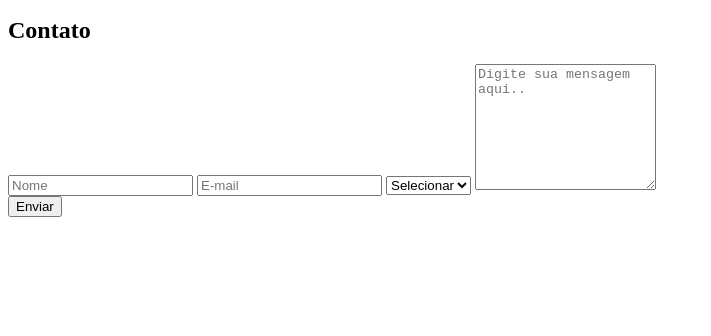
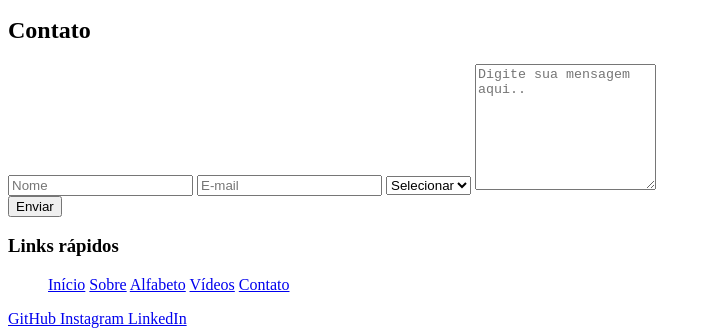
Before and after one commit to HipnosM/projeto-html-css-fsm3, a plain HTML site: page index.html in a window 1280 px wide. Shown: the part 3367-3703 px from the top of the page, without its empty margins (0-711 px from the left). Before the commit the page ends 3592 px from the top, so only its background shows below. Drawn offline with Linux system fonts and the light colour scheme.

Commit message:
feat: criado o footer

```diff
--- a/index.html
+++ b/index.html
@@ -202,7 +202,7 @@
 
                     <input type="email" placeholder="E-mail" required>
 
-                    <select name="subject" id="subject">
+                    <select name="subject" id="subject" required>
                         <option value="none" selected disabled>Selecionar</option>
                         <option value="ask">Dúvida</option>
                         <option value="support">Apoio</option>
@@ -210,13 +210,36 @@
                         <option value="other">Outro</option>
                     </select>
 
-                    <textarea name="message" id="message" placeholder="Digite sua mensagem aqui.." rows="8"></textarea>
+                    <textarea name="message" id="message" placeholder="Digite sua mensagem aqui.." rows="8" required></textarea>
                 </div>
                 <button type="submit">Enviar</button>
             </form>
         </section>
     </main>
 
+    <footer>
+        <h3>Links rápidos</h3>
+        <ul>
+            <a href="#inicio">Início</a>
+            <a href="#about">Sobre</a>
+            <a href="#alphabet">Alfabeto</a>
+            <a href="#videos">Vídeos</a>
+            <a href="#contact">Contato</a>
+        </ul>
+
+        <div class="socials">
+            <a href="#">
+                GitHub
+            </a>
+            <a href="#">
+                Instagram
+            </a>
+            <a href="#">
+                LinkedIn
+            </a>
+        </div>
+    </footer>
+
 </body>
 
 </html>
```
